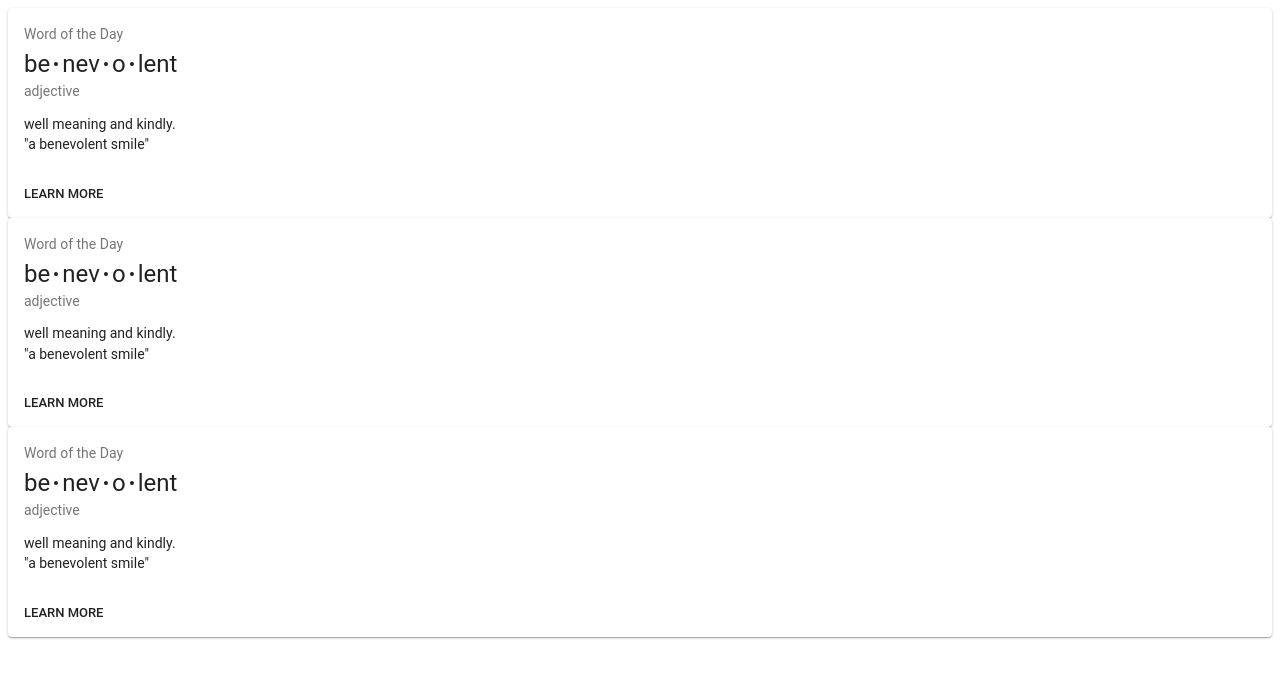
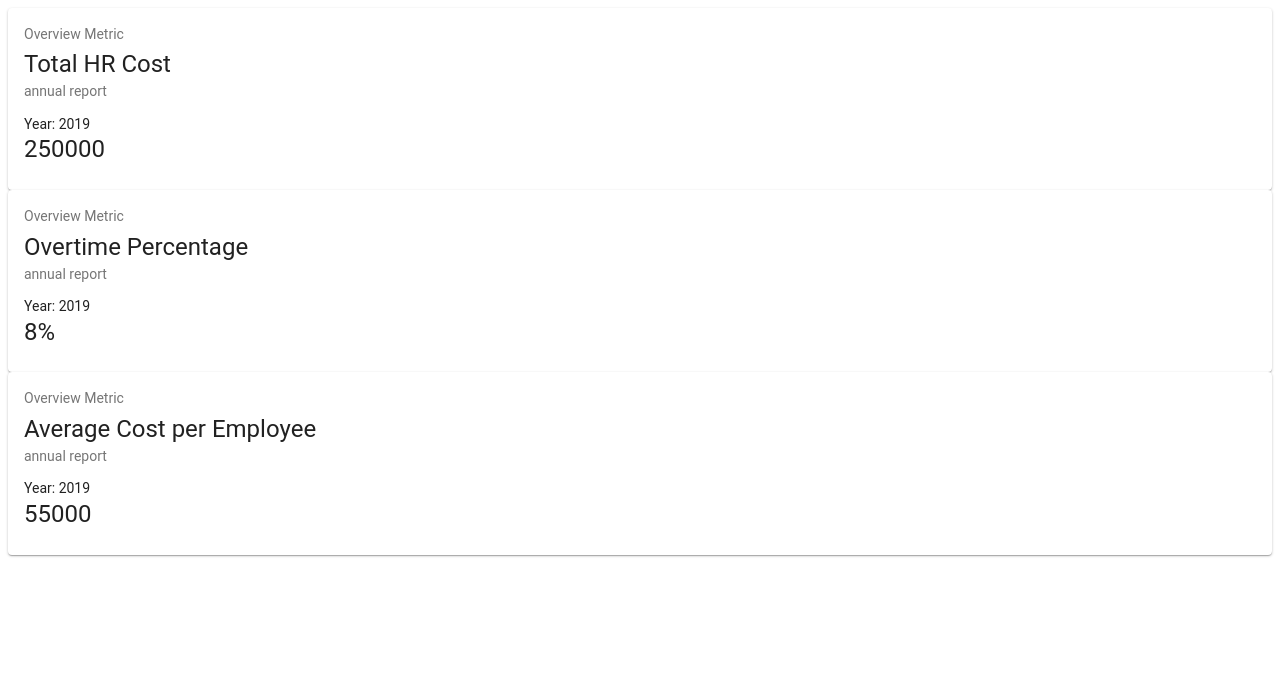
Before and after one commit to PacktPublishing/Mastering-React-17-, a React (Create React App) app in the folder hr-dashboard/: page / in a window 1280 px wide. Shown: the top 678 px of the page. Built offline with nearby package versions, Linux system fonts and the light colour scheme.

Commit message:
Configured MetricListItem to be rendered as a list

```diff
--- a/hr-dashboard/src/Screens/Dashboard/MetricListItem.js
+++ b/hr-dashboard/src/Screens/Dashboard/MetricListItem.js
@@ -25,8 +25,7 @@ const styles = {
 };
 
 function MetricListItem(props) {
-  const { classes } = props;
-  const bull = <span className={classes.bullet}>•</span>;
+  const { classes, metric } = props;
 
   return (
     <Card className={classes.card}>
@@ -36,27 +35,19 @@ function MetricListItem(props) {
           color="textSecondary"
           gutterBottom
         >
-          Word of the Day
+          Overview Metric
         </Typography>
         <Typography variant="h5" component="h2">
-          be
-          {bull}
-          nev
-          {bull}o{bull}
-          lent
+          {metric.type}
         </Typography>
         <Typography className={classes.pos} color="textSecondary">
-          adjective
+          {metric.timeFrame} report
         </Typography>
-        <Typography component="p">
-          well meaning and kindly.
-          <br />
-          {'"a benevolent smile"'}
+        <Typography component="p">Year: {metric.year}</Typography>
+        <Typography variant="h5" component="h2">
+          {metric.value}
         </Typography>
       </CardContent>
-      <CardActions>
-        <Button size="small">Learn More</Button>
-      </CardActions>
     </Card>
   );
 }
```
